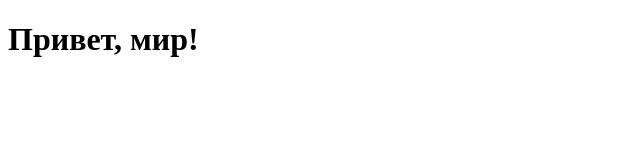
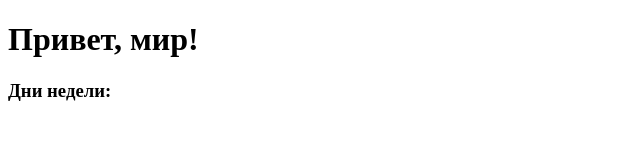
Before and after one commit to SerhiiRuban81/HtmlExample, a plain HTML site: page index.html in a window 1280 px wide. Shown: the whole page, without its empty margins (0-640 px from the left). Drawn offline with Linux system fonts and the light colour scheme.

Commit message:
Добавлен заголовок 3го уровня

```diff
--- a/index.html
+++ b/index.html
@@ -6,5 +6,6 @@
 </head>
 <body>
     <h1>Привет, мир!</h1>
+    <h3>Дни недели:</h3>
 </body>
 </html>
```
